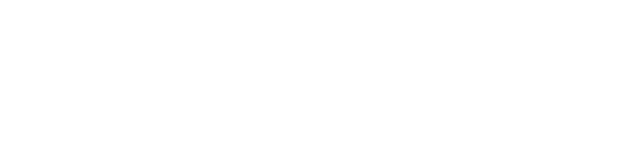
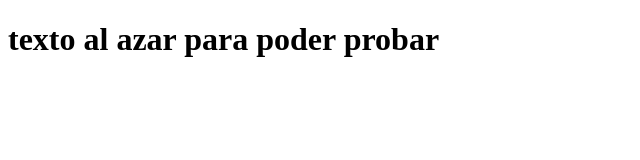
Before and after one commit to AlfredOliver23/prueba, a plain HTML site: page index.html in a window 1280 px wide. Shown: the whole page, without its empty margins (0-640 px from the left). Drawn offline with Linux system fonts and the light colour scheme.

Commit message:
Esto esta en rama 1
jeejjeje

```diff
--- /dev/null
+++ b/css/estilo.css
@@ -0,0 +1,3 @@
+*{
+    margin: 0%;
+}
--- a/index.html
+++ b/index.html
@@ -7,6 +7,14 @@
     <title>Document</title>
 </head>
 <body>
-
+    <div class="class">
+        <div id="id">
+            <div class="classy" id="id">
+                <h1>texto al azar para poder probar</h1>
+                <a href=""></a>
+                <a href=""></a>
+            </div>
+        </div>
+    </div>
 </body>
 </html>
```
